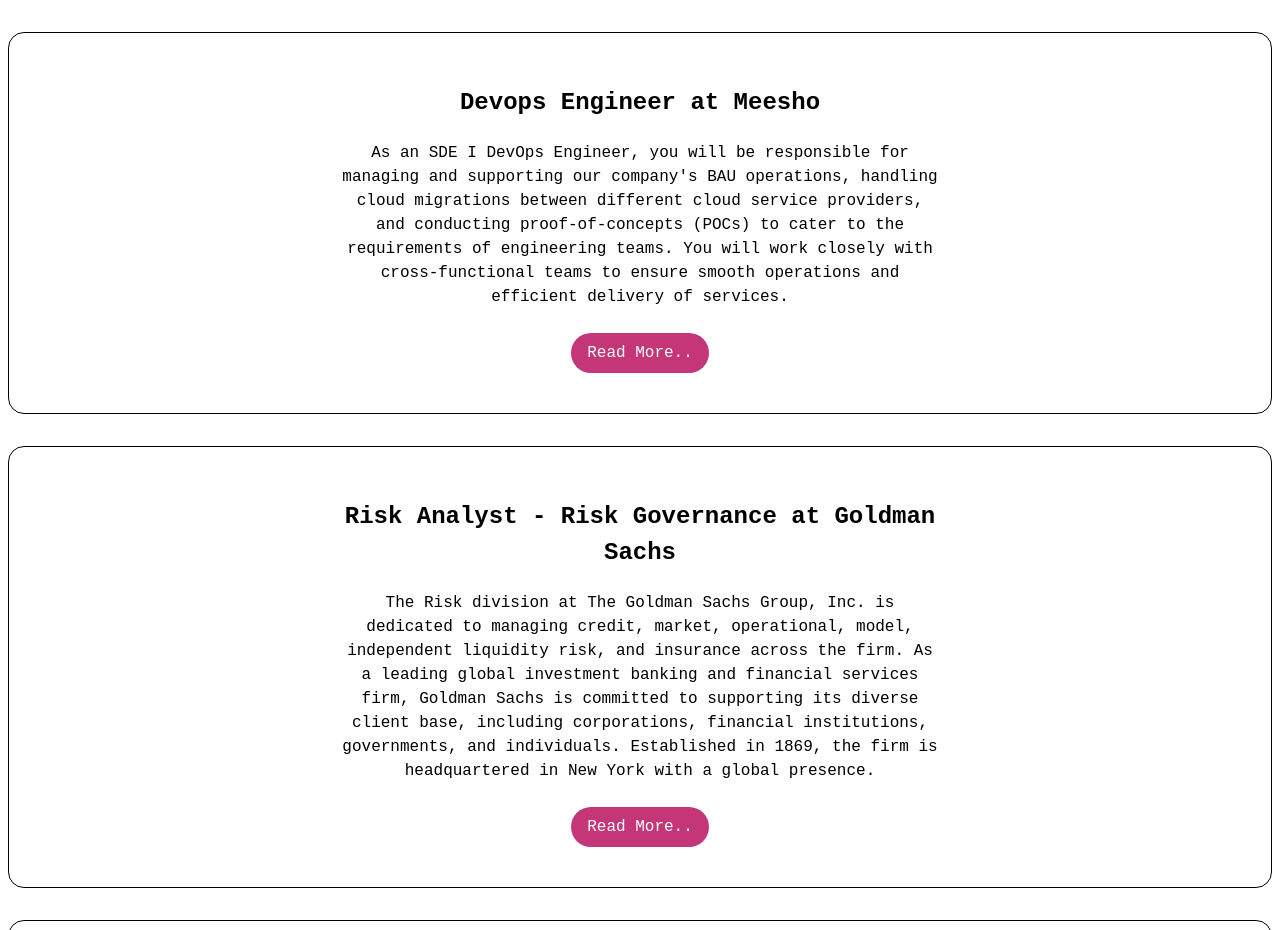
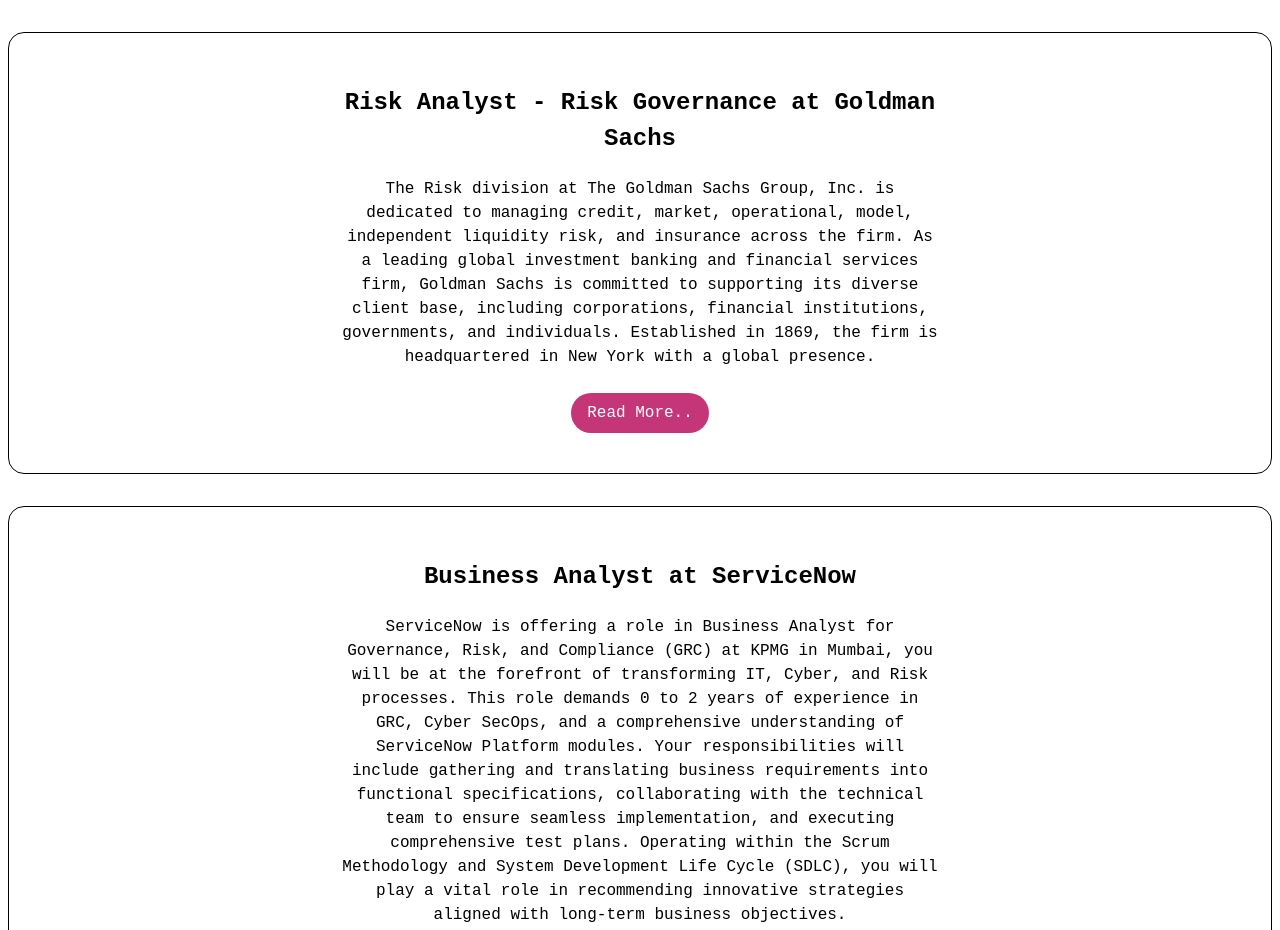
Before and after one commit to MaithriK/FirstBlog, a plain HTML site: page index.html in a window 1280 px wide. Shown: the part 3300-4230 px from the top of the page. Drawn offline with Linux system fonts and the light colour scheme; a web font is replaced by a local one.

Commit message:
small change

```diff
--- a/index.html
+++ b/index.html
@@ -156,21 +156,7 @@
             <a class="link link-primary" href="Job Programs/sr software engineer redhat.html">Read More..</a>
         </div>
     </section>
-    <section class="section">
-
-        <div class="container container-center">
-            <h1>Devops Engineer at Meesho</h1>
-            <p>
-                As an SDE I DevOps Engineer, you will be responsible for managing and supporting our company's BAU
-                operations, handling cloud migrations between different cloud service providers, and conducting
-                proof-of-concepts (POCs) to cater to the requirements of engineering teams. You will work closely with
-                cross-functional teams to ensure smooth operations and efficient delivery of services.
-
-            </p>
-            <a class="link link-primary" href="Job Programs/devopsmeesho.html">Read More..</a>
-        </div>
-    </section>
-    <section class="section">
+        <section class="section">
 
         <div class="container container-center">
             <h1>Risk Analyst - Risk Governance at Goldman Sachs</h1>
```
